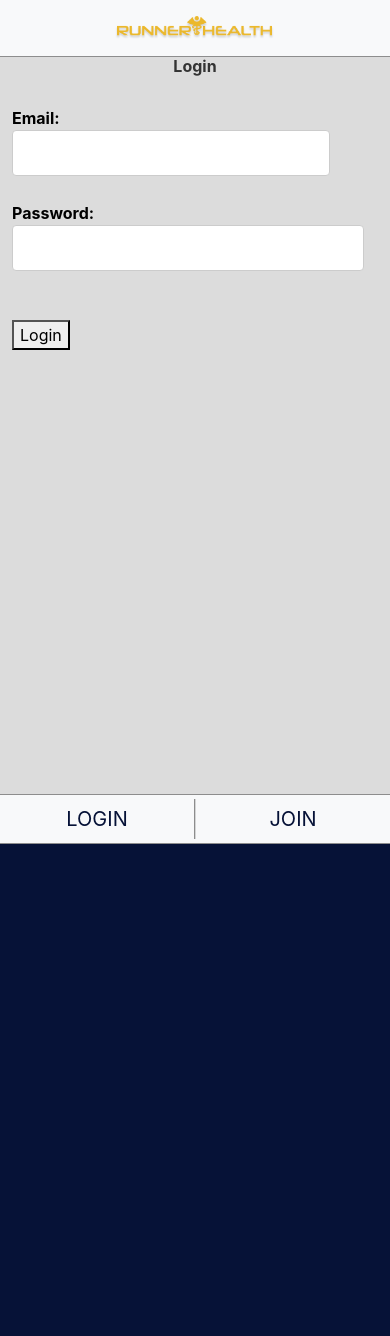
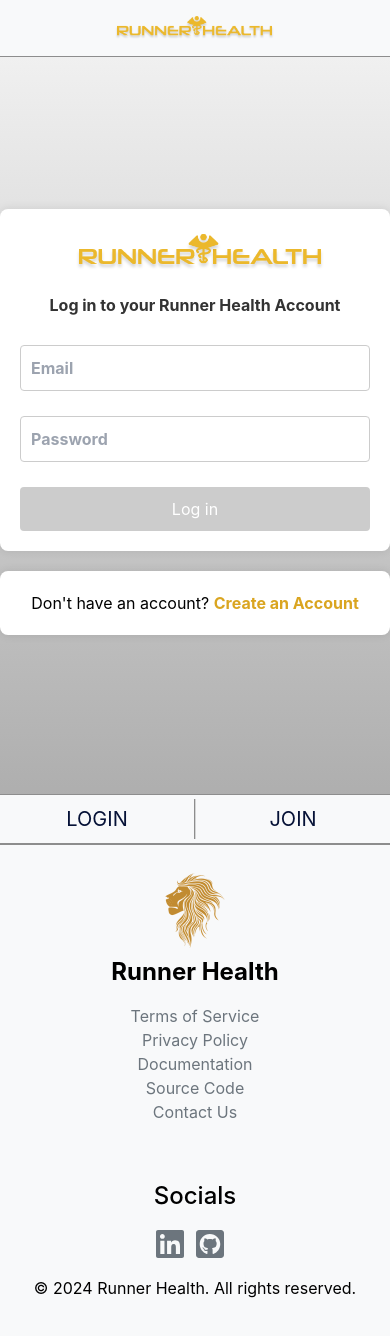
Before and after one commit to Chidoskii/HealthApp-UI, a React (Create React App) app: page /patient_login in a window 390 px wide. Shown: the top 1336 px of the page. Before the commit the page ends 844 px from the top, so only its background shows below. Built offline with nearby package versions, Linux system fonts and the light colour scheme.

Commit message:
footer component and tailwind css

```diff
--- a/src/App.js
+++ b/src/App.js
@@ -10,6 +10,7 @@ import Landing from './pages/Landing';
 import PatientSignup from './pages/PatientSignup';
 import Navi from './components/navbar/Navi';
 import MNavi from './components/mobile-footy/MobileNav.jsx';
+import Footer from './components/footer/Footer.jsx';
 
 function App() {
   const { patient } = useAuthContext();
@@ -42,6 +43,7 @@ function App() {
                 }
               />
             </Routes>
+            <Footer />
             <MNavi />
           </div>
         </BrowserRouter>
--- /dev/null
+++ b/src/components/footer/Footer.jsx
@@ -0,0 +1,78 @@
+import { FaGithubSquare, FaLinkedin } from 'react-icons/fa';
+
+const Footer = () => {
+  return (
+    <>
+      {/* line */}
+      <div className="w-full h-px bg-[#000] mt-0 mb-0 footy-border"></div>
+      {/* footer */}
+      <div className="px-1 py-7  mx-auto footy">
+        {/* top */}
+        <div className="flex justify-between gap-y-2 flex-wrap container-sm footy-contents">
+          {/* left */}
+          <div className="mx-0 md:mx-0">
+            <div className=" flex items-center gap-8 mb-3 ">
+              {/* logo */}
+              <div className=" flex gap-2 items-center text-2xl text-#000 font-bold rh-footer-can">
+                <img
+                  src={require('./img/lion-logopng-33401.png')}
+                  alt=""
+                  className="footy-logo"
+                />
+                <span>Runner Health</span>
+              </div>
+            </div>
+            {/* disc */}
+            <div className="text-[#000]">
+              <a href="#" className="footy-links">
+                Terms of Service
+              </a>
+              <a href="#" className="footy-links">
+                Privacy Policy
+              </a>
+              <a href="#" className="footy-links">
+                Documentation
+              </a>
+              <a href="#" className="footy-links">
+                Source Code
+              </a>
+              <a href="#" className="footy-links">
+                Contact Us
+              </a>
+            </div>
+            <p style={{ lineHeight: 1 }}>
+              <br />
+              <br />
+              <br />
+            </p>
+          </div>
+          {/* right */}
+          <div className=" mx-0 md:mx-0">
+            {/* title */}
+            <h2 className=" text-#000 text-2xl font-medium mb-3">Socials</h2>
+            {/* media */}
+            <div className="flex items-center gap-2">
+              <a title="LinkedIn" href="#">
+                <FaLinkedin color="#6c757d" />
+              </a>
+              <a
+                title="X"
+                href="https://github.com/nicklasmc/RunnerHealth"
+                target="_blank"
+                rel="noreferrer"
+              >
+                <FaGithubSquare color="#6c757d" />
+              </a>
+            </div>
+          </div>
+        </div>
+        {/* bottom */}
+        <div className="text-center text-#000 pb-2 mt-3 container-sm cp-right-text">
+          © 2024 Runner Health. All rights reserved.
+        </div>
+      </div>
+    </>
+  );
+};
+
+export default Footer;
--- a/src/components/navbar/Navi.js
+++ b/src/components/navbar/Navi.js
@@ -49,7 +49,7 @@ const Navi = () => {
                 </span>
                 <Button
                   onClick={handleClick}
-                  className="btn logout-btn"
+                  className="btn logout-btn bg-slate-500"
                   variant="secondary"
                 >
                   LOGOUT
--- a/src/index.css
+++ b/src/index.css
@@ -1,3 +1,7 @@
+@tailwind base;
+@tailwind components;
+@tailwind utilities;
+
 html,
 body {
   margin: 0;
@@ -43,7 +47,7 @@ header .container {
 }
 
 .page-contents {
-  padding: 57px 0 100px;
+  padding: 67px 0 100px;
   min-height: 100vh;
   background-color: gainsboro;
 }
@@ -63,6 +67,7 @@ header .container {
   padding: 3px 2px;
   font-size: 8pt;
   text-align: center;
+  background-color: #6c757d;
 }
 
 .pname {
@@ -118,6 +123,11 @@ header .container {
   object-position: center;
   height: 60vh;
   overflow: hidden;
+}
+
+.carousel-header {
+  font-size: 18pt;
+  color: whitesmoke;
 }
 
 .carousel-caption {
@@ -222,6 +232,8 @@ header .container {
 
 .subsec-title {
   text-align: center;
+  font-weight: 500;
+  font-size: 30pt;
 }
 
 .team-member-card {
@@ -238,6 +250,45 @@ header .container {
 .card-body {
   background-color: gainsboro;
   border-radius: 15px;
+}
+
+.footy-logo {
+  max-height: 100px;
+}
+
+.footy-border {
+  border-bottom: rgb(141, 141, 141) solid 1px;
+}
+
+.footy-links {
+  display: block;
+  color: #6c757d;
+}
+
+.footy {
+  background-color: #f8f9fa;
+  min-height: 20vh;
+  width: 100%;
+}
+
+/* width */
+::-webkit-scrollbar {
+  width: 7px;
+}
+
+/* Track */
+::-webkit-scrollbar-track {
+  background: #f8f9fa;
+}
+
+/* Handle */
+::-webkit-scrollbar-thumb {
+  background: #061237;
+}
+
+/* Handle on hover */
+::-webkit-scrollbar-thumb:hover {
+  background: goldenrod;
 }
 
 @media screen and (max-width: 710px) {
@@ -346,4 +397,31 @@ header .container {
   .showcase-img {
     width: 100%;
   }
+
+  .footy-logo {
+    max-height: 75px;
+  }
+
+  .footy-contents {
+    display: flex;
+    flex-direction: column;
+    justify-content: center;
+    align-items: center;
+  }
+
+  .footy-links {
+    text-align: center;
+    display: flex;
+    align-items: center;
+    justify-content: center;
+  }
+
+  .rh-footer-can {
+    display: flex;
+    flex-direction: column;
+  }
+
+  .footy {
+    padding-bottom: 60px;
+  }
 }
--- a/src/pages/Landing.js
+++ b/src/pages/Landing.js
@@ -5,9 +5,9 @@ import third from './imgs/wait-room.jpg';
 import fourth from './imgs/ehrs.jpg';
 import fifth from './imgs/mission.jpg';
 import sixth from './imgs/chido.jpg';
-import seven from './imgs/chido.jpg';
-import eight from './imgs/chido.jpg';
-import nine from './imgs/chido.jpg';
+import seven from './imgs/nc.jpg';
+import eight from './imgs/nr.jpg';
+import nine from './imgs/dr.jpg';
 import Carousel from 'react-bootstrap/Carousel';
 import Button from 'react-bootstrap/Button';
 import Card from 'react-bootstrap/Card';
@@ -19,14 +19,14 @@ function Landing() {
         <Carousel.Item>
           <img src={first} className="showcase-img" alt="..." />
           <Carousel.Caption>
-            <h3>Better Healthcare</h3>
+            <h3 className="carousel-header">Better Healthcare</h3>
             <p>Runner Health helps to improve the quality of healthcare.</p>
           </Carousel.Caption>
         </Carousel.Item>
         <Carousel.Item>
           <img src={second} className="showcase-img" alt="..." />
           <Carousel.Caption>
-            <h3>Electronic Health Records</h3>
+            <h3 className="carousel-header">Electronic Health Records</h3>
             <p>
               Store medical records more efficiently by utilizing the cloud.
             </p>
@@ -35,7 +35,7 @@ function Landing() {
         <Carousel.Item>
           <img src={third} className="showcase-img" alt="..." />
           <Carousel.Caption>
-            <h3>Faster Response Times</h3>
+            <h3 className="carousel-header">Faster Response Times</h3>
             <p>
               Improve response times with EHRs and automating administrative
               tasks.
--- a/src/pages/PatientHome.js
+++ b/src/pages/PatientHome.js
@@ -18,8 +18,8 @@ const Home = () => {
   }, [patient.email]);
 
   return (
-    <div className="home page-contents">
-      <h2 className="welcome">
+    <div className="home page-contents container-fluid">
+      <h2 className="welcome container-fluid text-2xl">
         Welcome, &nbsp;
         {user ? (
           user.map((user, index) => (
--- a/src/pages/PatientLogin.js
+++ b/src/pages/PatientLogin.js
@@ -1,5 +1,8 @@
 import { useState } from 'react';
 import { useLogin } from '../hooks/useLogin';
+import { Link } from 'react-router-dom';
+import Logo from '../pages/imgs/rh_logo_shadow.png';
+import '../pages/styles/signup.css';
 
 const Login = () => {
   const [email, setEmail] = useState('');
@@ -12,34 +15,57 @@ const Login = () => {
     await login(email, password);
   };
 
+  const invalidFields = !email || !password;
+
   return (
-    <div className="page-contents">
-      <div className="container-fluid">
-        <form className="login" onSubmit={handleSubmit}>
-          <h3>Login</h3>
+    <div className="signup-container">
+      <div className="signup-form-container">
+        <form className="signup-form" onSubmit={handleSubmit}>
+          <Link to="/">
+            <img alt="RH" src={Logo} className="logo" />
+          </Link>
+
+          <h3>Log in to your Runner Health Account</h3>
 
           <label>
-            Email:
             <input
               type="email"
+              placeholder="Email"
               onChange={(e) => setEmail(e.target.value)}
               value={email}
+              required
             />
           </label>
 
           <label>
-            Password:
             <input
               type="password"
+              placeholder="Password"
               onChange={(e) => setPassword(e.target.value)}
               value={password}
+              required
             />
           </label>
-          <br></br>
-          <br></br>
-          <button disabled={isLoading}>Login</button>
+
+          <button
+            className="signup-button"
+            disabled={isLoading || invalidFields}
+          >
+            {isLoading ? 'Logging in...' : 'Log in'}
+          </button>
+
           {error && <div className="error">{error}</div>}
         </form>
+      </div>
+      <div className="switch-section-container">
+        <div className="switch-section">
+          <p>
+            Don't have an account?{' '}
+            <Link to="/patient_signup" className="switch-link">
+              Create an Account
+            </Link>
+          </p>
+        </div>
       </div>
     </div>
   );
--- a/src/pages/styles/signup.css
+++ b/src/pages/styles/signup.css
@@ -4,7 +4,7 @@
   justify-content: center;
   align-items: center;
   height: 100vh;
-  background-color: #f4f4f4;
+  background: linear-gradient(whitesmoke, rgb(170, 170, 170));
 }
 
 .signup-form-container {
@@ -25,7 +25,7 @@
 .logo {
   display: flex;
   justify-content: center;
-  margin-bottom: 30px;
+  margin-bottom: 20px;
   margin-left: 45px;
 }
 
@@ -51,7 +51,7 @@ input {
 }
 
 button.signup-button {
-  background-color: #007bff;
+  background-color: #0a2061;
   color: #fff;
   padding: 10px;
   border: none;
@@ -61,7 +61,7 @@ button.signup-button {
 }
 
 button.signup-button:hover {
-  background-color: #0056b3
+  background-color: #061237;
 }
 
 button.signup-button:disabled {
@@ -75,7 +75,7 @@ button.signup-button:disabled {
   text-align: center;
 }
 
-.login-section-container {
+.switch-section-container {
   display: flex;
   justify-content: center;
   max-width: 400px;
@@ -86,35 +86,16 @@ button.signup-button:disabled {
   background-color: #fff;
 }
 
-.login-section p {
+.switch-section p {
   margin: 10px;
 }
 
-.login-link {
+.switch-link {
   color: goldenrod;
   text-decoration: none;
   font-weight: bold;
 }
 
-.login-link:hover {
+.switch-link:hover {
   color: darkgoldenrod;
 }
-
-.footer {
-  text-align: center;
-  padding: 10px;
-  background-color: #f4f4f4;
-  position: fixed;
-  bottom: 0;
-  width: 100%;
-}
-
-.footer a {
-  color: #555;
-  text-decoration: none;
-  margin: 0 5px;
-}
-
-.footer a:hover {
-  color: #333;
-}
--- /dev/null
+++ b/tailwind.config.js
@@ -0,0 +1,8 @@
+/** @type {import('tailwindcss').Config} */
+module.exports = {
+  content: ['./src/**/*.{js,jsx,ts,tsx}'],
+  theme: {
+    extend: {},
+  },
+  plugins: [],
+};
```
Also changed, not shown: src/components/footer/img/lion-logopng-33401.png (added), src/components/footer/img/logo.png (added).
